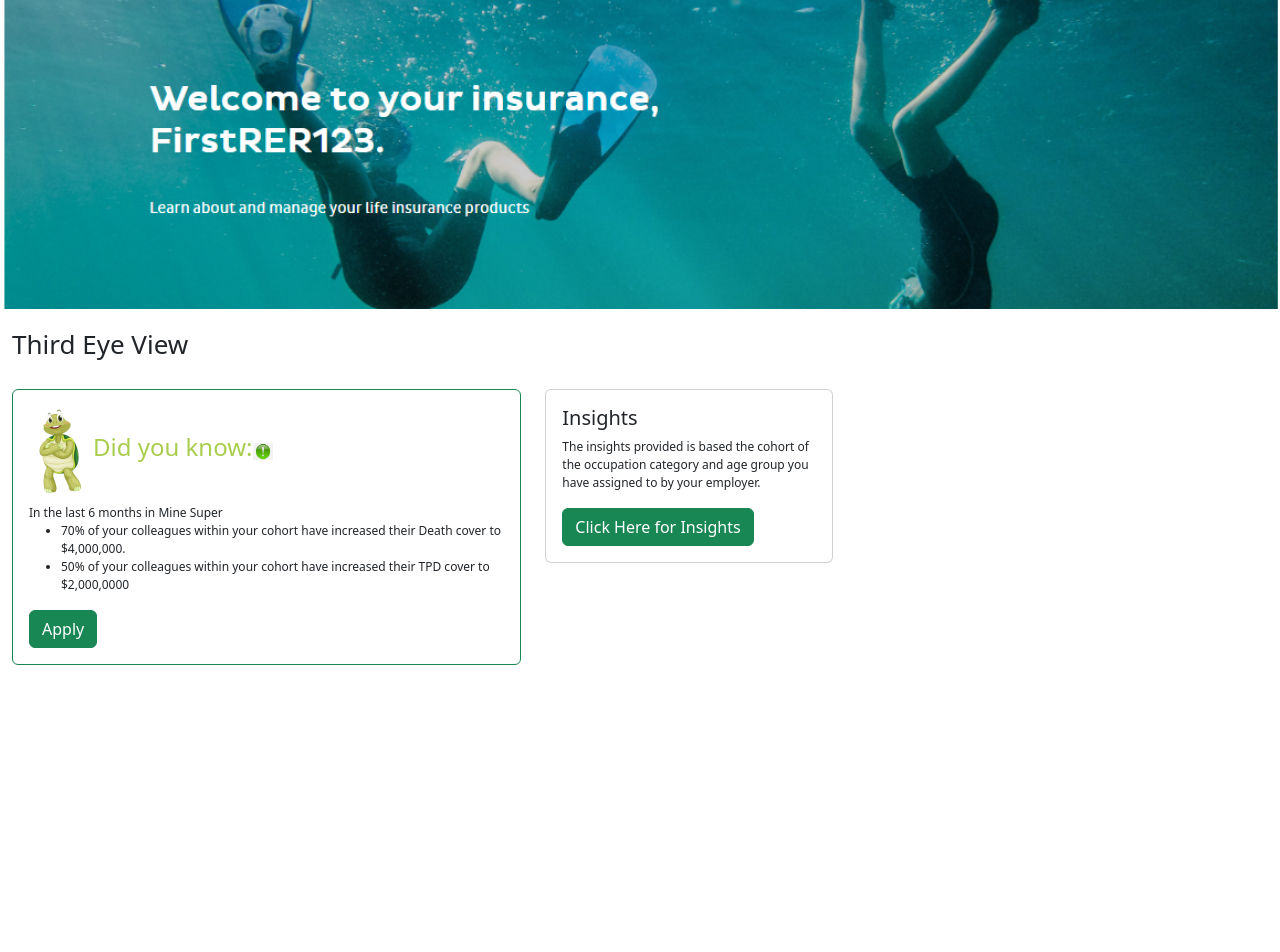
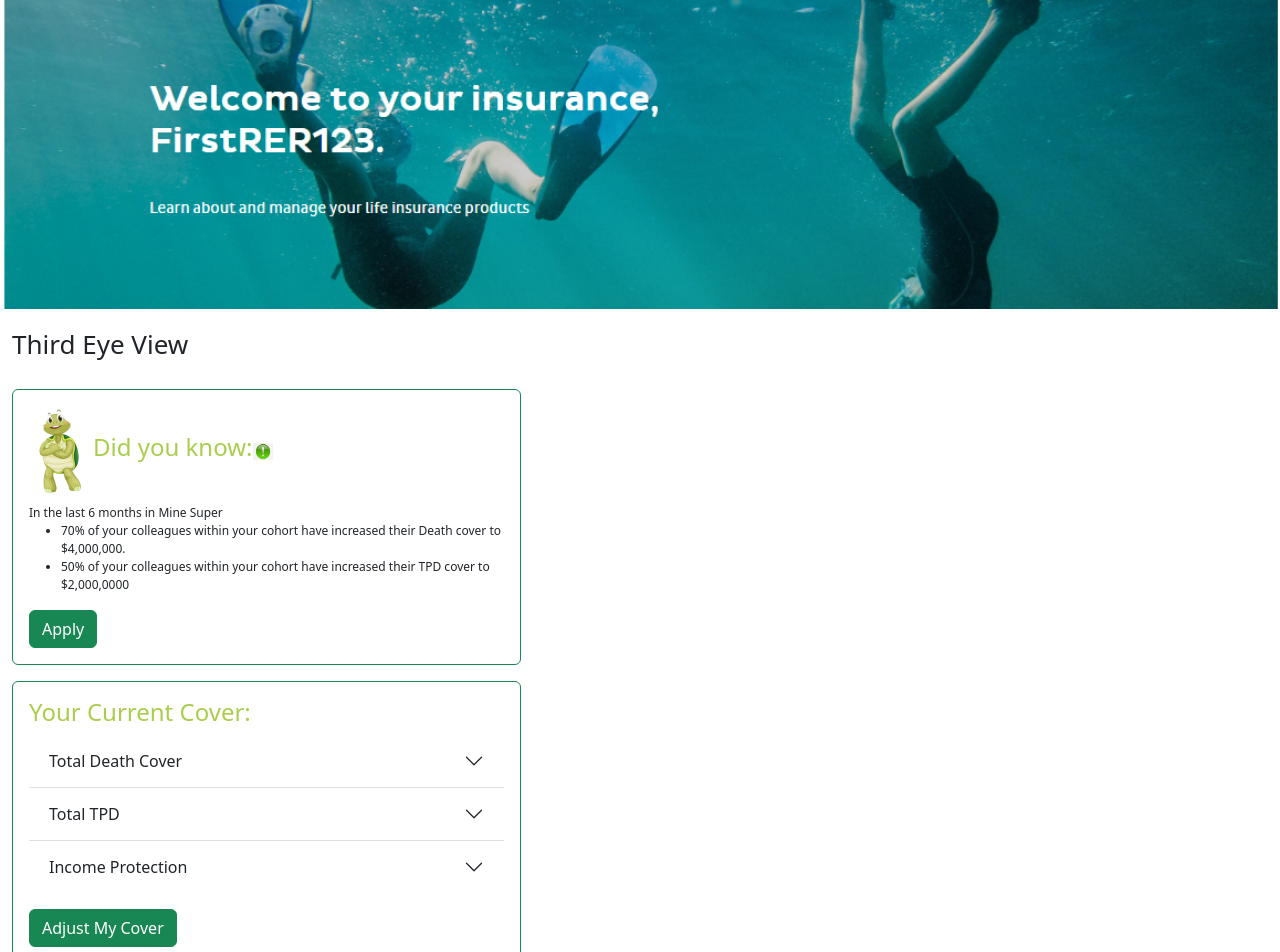
Before and after one commit to MickyThunder/third-eye-reactapp, a React (Create React App) app: page / in a window 1280 px wide. Shown: the top 952 px of the page. Before the commit the page ends 800 px from the top, so only its background shows below. Built offline with nearby package versions, Linux system fonts and the light colour scheme.

Commit message:
Changed Show hide Logic

```diff
--- a/src/App.js
+++ b/src/App.js
@@ -1,9 +1,10 @@
 import logo from './headern.png';
 import './App.css';
-import { Card1, ModalView } from './card';
+import { Card1 } from './card';
 import Container from 'react-bootstrap/Container';
 import Row from 'react-bootstrap/Row';
 import Col from 'react-bootstrap/Col';
+
 function App() {
   return (
     <div className="App">
@@ -26,11 +27,7 @@
 
             </Row>
             <Row>
-              <Col className='col-8'>
-                {Card1()}
-              </Col>
-              <Col className='col-4'><ModalView></ModalView>
-              </Col>
+            {Card1()}
             </Row>
           </Container>
 
--- a/src/card.js
+++ b/src/card.js
@@ -6,15 +6,15 @@
 import exclamation from './exlamation.jpg';
 import Image from 'react-bootstrap/Image';
 import Modal from 'react-bootstrap/Modal';
-
+import Col from 'react-bootstrap/Col';
 function Card1() {
-  const [hideCard2, setHideCard2] = useState(false);
+  const [insightShow, setHideInsight] = useState(false);
   return (
 
-    <><Card border="success">
+    <><Col className='col-8'><Card border="success">
       <Card.Body>
         <Card.Title><Card.Img variant="center" src={turtle} /><ColorfulText>Did you know:</ColorfulText>
-          <Image src={exclamation} width={20} onClick={() => setHideCard2(!hideCard2)} />
+          <Image src={exclamation} width={20} onClick={() => setHideInsight(!insightShow)} />
         </Card.Title>
 
         <Card.Text>
@@ -34,7 +34,7 @@
         <Button variant="success">Apply</Button>
       </Card.Body>
     </Card>
-      {hideCard2 && <Card border="success" style={{ 'margin-top': '2vh' }}>
+      <Card border="success" style={{ 'margin-top': '2vh' }}>
         <Card.Body>
           <Card.Title><ColorfulText>Your Current Cover:</ColorfulText></Card.Title>
           <Card.Text>
@@ -43,8 +43,10 @@
           </Card.Text>
           <Button variant="success">Adjust My Cover</Button>{' '}
         </Card.Body>
-      </Card>
-      }</>
+      </Card></Col>
+      <Col className='col-4'><ModalView visible={insightShow}></ModalView>
+      </Col>
+      </>
 
 
   );
@@ -133,7 +135,7 @@
         </Modal.Title>
       </Modal.Header>
       <Modal.Body>
-       <iframe title="MemberAnalytics" src="https://app.powerbi.com/reportEmbed?reportId=5666b327-daff-45d2-94c2-85e5a0e08d5d&autoAuth=true&ctid=530211ad-1dcf-42db-b0cc-f0ae94dbf11a" frameborder="0" allowFullScreen="true" style={{
+        <iframe title="MemberAnalytics" src="https://app.powerbi.com/reportEmbed?reportId=5666b327-daff-45d2-94c2-85e5a0e08d5d&autoAuth=true&ctid=530211ad-1dcf-42db-b0cc-f0ae94dbf11a" frameborder="0" allowFullScreen="true" style={{
           'min-height': '100vh',
           'min-width': '90vw'
         }}></iframe>
@@ -145,30 +147,26 @@
   );
 }
 
-function ModalView() {
+function ModalView(props) {
   const [modalShow, setModalShow] = React.useState(false);
 
   return (
     <>
-      <Card style={{ width: '18rem' }}>
+      {props.visible && <><Card style={{ width: '18rem' }}>
 
         <Card.Body>
           <Card.Title>Insights</Card.Title>
           <Card.Text>
-          The insights provided is based the cohort of the occupation category and age group you have assigned to by your employer.
+            The insights provided is based the cohort of the occupation category and age group you have assigned to by your employer.
           </Card.Text>
           <Button variant="success" onClick={() => setModalShow(true)}>
             Click Here for Insights
           </Button>
         </Card.Body>
-      </Card>
-
-
-      <MyVerticallyCenteredModal
-        show={modalShow}
-        onHide={() => setModalShow(false)}
-      />
-    </>
+      </Card><MyVerticallyCenteredModal
+          show={modalShow}
+          onHide={() => setModalShow(false)} /></>
+      }</>
   );
 }
 
```
